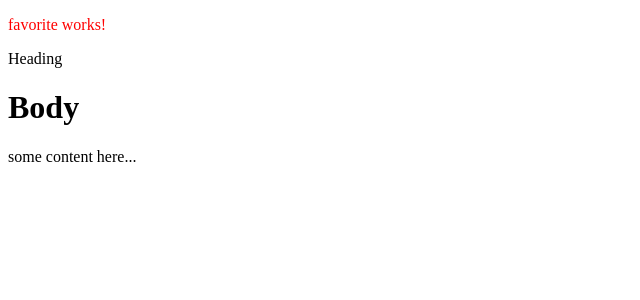
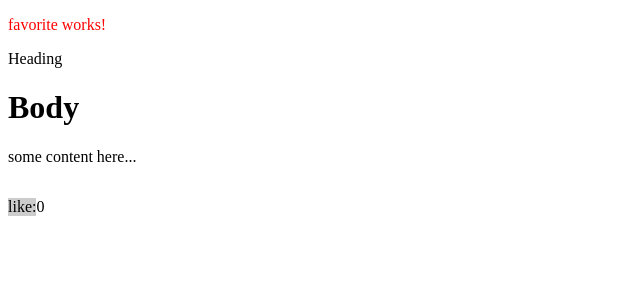
Before and after one commit to omarkarake/angular-mosh, an Angular app: page / in a window 1280 px wide. Shown: the top 300 px of the page, without its empty margins (0-640 px from the left). Built offline with nearby package versions, Linux system fonts and the light colour scheme.

Commit message:
my solution first on assignment

```diff
--- a/src/app/app.component.html
+++ b/src/app/app.component.html
@@ -10,6 +10,11 @@
   </div>
 </panel>
 
+<app-assignment-like
+  [isLikeSelected]="post.isFavorite"
+  (likeChangedLog)="onLikeChange($event)"
+></app-assignment-like>
+
 <!-- <app-course />
 <h1>{{ authors.length }} Authors</h1>
 <ul>
--- a/src/app/app.component.ts
+++ b/src/app/app.component.ts
@@ -1,7 +1,7 @@
 import { Component } from '@angular/core';
 import { AuthorService } from './services/author.service';
 import { favoriteChangeEventArgs } from './favorite/favorite.component';
-
+import { liked } from './assignment-like/assignment-like.component';
 
 @Component({
   selector: 'app-root',
@@ -23,4 +23,7 @@ export class AppComponent {
   onFavoriteChange(eventArgs: favoriteChangeEventArgs) {
     console.log('Favorite changed: ', eventArgs.newValue);
   }
+  onLikeChange(eventArgs: liked) {
+    console.log(eventArgs);
+  }
 }
--- a/src/app/app.module.ts
+++ b/src/app/app.module.ts
@@ -11,9 +11,10 @@ import { CourseService } from './course/course.service';
 import { AuthorService } from './services/author.service';
 import { FavoriteComponent } from './favorite/favorite.component';
 import { PanelComponent } from './panel/panel.component';
+import { AssignmentLikeComponent } from './assignment-like/assignment-like.component';
 
 @NgModule({
-  declarations: [AppComponent, CourseComponent, FavoriteComponent, PanelComponent],
+  declarations: [AppComponent, CourseComponent, FavoriteComponent, PanelComponent, AssignmentLikeComponent],
   imports: [BrowserModule, AppRoutingModule],
   providers: [provideClientHydration(), CourseService, AuthorService],
   bootstrap: [AppComponent],
--- /dev/null
+++ b/src/app/assignment-like/assignment-like.component.css
@@ -0,0 +1,15 @@
+.like-behavior {
+  display: flex;
+}
+
+.like {
+  cursor: pointer;
+}
+
+.like-default {
+  background-color: #ccc;
+}
+
+.like-clicked {
+  background-color: deeppink;
+}
--- /dev/null
+++ b/src/app/assignment-like/assignment-like.component.html
@@ -0,0 +1,10 @@
+<div class="like-behavior">
+  <p
+    class="like"
+    [ngClass]="isSelected ? 'like-default' : 'like-clicked'"
+    (click)="onLikeClick()"
+  >
+    like:
+  </p>
+  <p>{{ like }}</p>
+</div>
--- /dev/null
+++ b/src/app/assignment-like/assignment-like.component.ts
@@ -0,0 +1,22 @@
+import { Component, EventEmitter, Input, Output } from '@angular/core';
+
+@Component({
+  selector: 'app-assignment-like',
+  templateUrl: './assignment-like.component.html',
+  styleUrl: './assignment-like.component.css',
+})
+export class AssignmentLikeComponent {
+  like: number = 0;
+  @Input('isLikeSelected') isSelected: boolean = false;
+  @Output('likeChangedLog') click = new EventEmitter();
+
+  onLikeClick() {
+    this.isSelected = !this.isSelected;
+    this.like === 0 ? (this.like = this.like + 1) : (this.like = this.like - 1);
+    this.click.emit({ likeValue: !this.isSelected ? 'liked' : 'disliked' });
+  }
+}
+
+export interface liked {
+  likedValue: 'string';
+}
```
Also changed, not shown: 1 other file (tests, documents, lock files or other folders).
